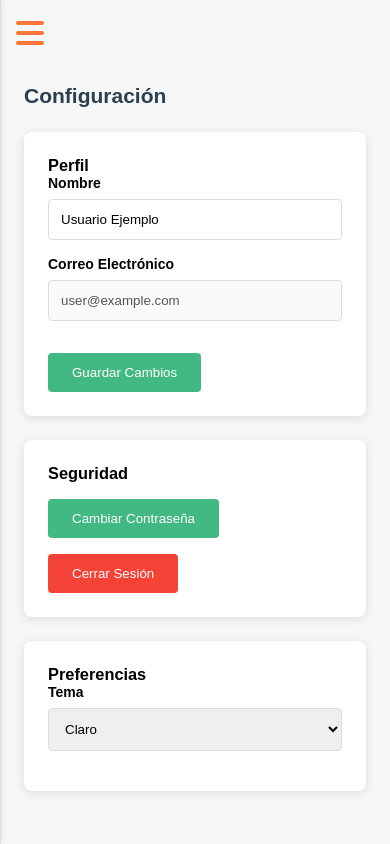
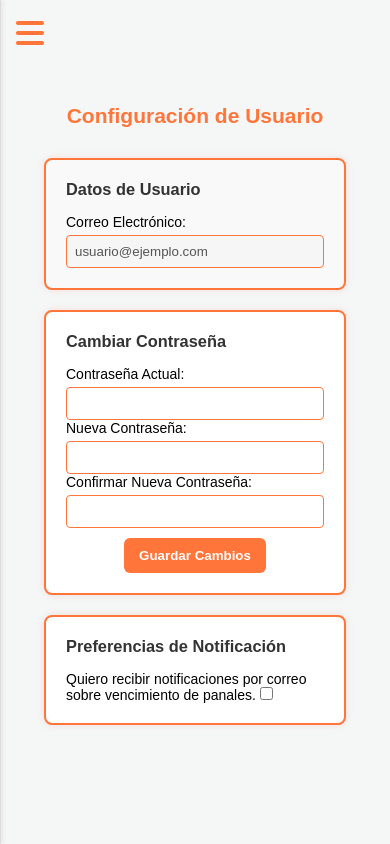
Before and after one commit to Jhonnyxavier2729/eggquality, a Vue app: page /settings in a window 390 px wide. Built offline with nearby package versions, Linux system fonts and the light colour scheme; no server answers; sample sign-in values are in the browser's storage.

Commit message:
se modifica el modulo de configuración y se modifica el modulo de Reg panala para que sea responsive en movil

```diff
--- a/src/router/index.js
+++ b/src/router/index.js
@@ -29,13 +29,6 @@ const routes = [
     path: '/register',
     name: 'register',
     component: () => import('@/views/RegisterView.vue'),
-    meta: { requiresAuth: false },
-  },
-
-  {
-    path: '/configuracion',
-    name: 'Configuracion',
-    component: () => import('@/views/ConfiguracionView.vue'),
     meta: { requiresAuth: false },
   },
   {
--- a/src/stores/auth.js
+++ b/src/stores/auth.js
@@ -60,7 +60,7 @@ export const useAuthStore = defineStore('auth', () => {
           toast.error('El correo no es válido.');
           break;
         default:
-          toast.error('Error al iniciar sesión. Inténtalo de nuevo.');
+          toast.error('Error al iniciar sesión, inténtalo de nuevo.');
       }
       throw err;
     } finally {
@@ -72,7 +72,7 @@ export const useAuthStore = defineStore('auth', () => {
     try {
       await signOut(auth);
       user.value = null;
-      toast.success('Cierre de sesión exitoso');
+      //toast.success('Cierre de sesión exitoso');
     }catch{
       toast.error('Error al cerrar sesión');
     }
--- a/src/views/ConfiguracionView.vue
+++ /dev/null
@@ -1,198 +0,0 @@
-<template>
-  <div class="config-container">
-    <h2>Configuración de Usuario</h2>
-    <div class="form-wrapper">
-
-      <!-- CAMBIO DE CONTRASEÑA -->
-      <section class="form-section password-section">
-        <h3>Cambiar Contraseña</h3>
-        <form @submit.prevent="cambiarContrasena">
-          <label>
-            Contraseña Actual:
-            <input v-model="contrasenaActual" type="password" required />
-          </label>
-          <label>
-            Nueva Contraseña:
-            <input v-model="nuevaContrasena" type="password" required />
-          </label>
-          <label>
-            Confirmar Nueva Contraseña:
-            <input v-model="confirmarContrasena" type="password" required />
-          </label>
-          <button type="submit">Guardar Cambios</button>
-        </form>
-      </section>
-
-      <!-- PREFERENCIAS DE NOTIFICACIÓN -->
-      <section class="form-section notificaciones-section">
-        <h3>Preferencias de Notificación</h3>
-        <label class="notificacion-label">
-
-          Quiero recibir notificaciones por correo sobre vencimiento de panales.
-          <input type="checkbox" v-model="recibirNotificaciones" />
-        </label>
-        <button class="notificacion-btn" @click="guardarPreferencias">
-          Guardar Preferencias
-        </button>
-      </section>
-
-    </div>
-  </div>
-</template>
-
-<script>
-export default {
-  name: 'ConfiguracionView',
-  data() {
-    return {
-      contrasenaActual: '',
-      nuevaContrasena: '',
-      confirmarContrasena: '',
-      recibirNotificaciones: false,
-    }
-  },
-  methods: {
-    cambiarContrasena() {
-      if (this.nuevaContrasena !== this.confirmarContrasena) {
-        alert('Las contraseñas no coinciden')
-        return
-      }
-      console.log('Contraseña cambiada correctamente')
-      alert('Contraseña actualizada con éxito.')
-    },
-    guardarPreferencias() {
-      console.log('Preferencia guardada:', this.recibirNotificaciones)
-      alert('Preferencias guardadas correctamente.')
-    },
-  },
-}
-</script>
-
-<style scoped>
-/* Contenedor general */
-.config-container {
-  max-width: 1000px;
-  margin: auto;
-  padding: 20px;
-}
-
-/* Títulos */
-h2 {
-  text-align: center;
-  margin-bottom: 30px;
-  color: #ff753a;
-}
-
-h3 {
-  margin-bottom: 15px;
-  color: #333333;
-}
-
-/* Secciones */
-.form-wrapper {
-  display: flex;
-  justify-content: space-between;
-  gap: 20px;
-  flex-wrap: wrap;
-}
-
-.form-section {
-  flex: 1;
-  min-width: 300px;
-  padding: 20px;
-  border-radius: 8px;
-  box-shadow: 0 0 8px rgba(232, 7, 7, 0.1);
-  box-sizing: border-box;
-}
-
-/* Colores de fondo por sección */
-.password-section {
-  background-color: #ffffff;
-  border: 2px solid #ff753a; /* Cambia el color del borde aquí */
-  border-radius: 8px;
-}
-
-.notificaciones-section {
-  background-color: fffff;
-  border: 2px solid #ff753a;
-}
-
-/* Etiqueta de la notificación */
-.notificacion-label {
-  display: flex;
-  align-items: center;
-  gap: 12px;
-  font-weight: 500;
-  color: #333;
-  flex-wrap: wrap;
-}
-
-/* Estilo checkbox */
-input[type='checkbox'] {
-  width: auto;
-  height: auto;
-  margin: 0;
-  padding: 0;
-}
-
-/* Botón */
-.notificacion-btn {
-  margin-top: 15px;
-  padding: 10px 16px;
-  background-color: #ff753a;
-  color: white;
-  border: none;
-  border-radius: 6px;
-  cursor: pointer;
-  font-weight: bold;
-  transition: background-color 0.3s ease;
-  width: 100%;
-  max-width: 250px;
-}
-
-.notificacion-btn:hover {
-  background-color: #e44d0e;
-}
-
-/* Campos de contraseña */
-input[type='password'] {
-  margin-top: 5px;
-  padding: 8px;
-  width: 100%;
-  box-sizing: border-box;
-  border-radius: 4px;
-  border: 1px solid #ff753a;
-}
-
-/* Botones generales */
-button {
-  margin-top: 10px;
-  padding: 10px 15px;
-  background-color: #ff753a;
-  color: white;
-  border: none;
-  border-radius: 6px;
-  cursor: pointer;
-  font-weight: bold;
-}
-
-button:hover {
-  background-color: #e44d0e;
-}
-
-/* Responsive */
-@media (max-width: 768px) {
-  .form-wrapper {
-    flex-direction: column;
-  }
-
-  .notificacion-label {
-    flex-direction: column;
-    align-items: flex-start;
-  }
-
-  .notificacion-btn {
-    width: 100%;
-  }
-}
-</style>
--- a/src/views/SettingsView.vue
+++ b/src/views/SettingsView.vue
@@ -1,125 +1,196 @@
 <template>
-  <div class="settings-view">
-    <h2>Configuración</h2>
+  <div class="config-container">
+    <h2>Configuración de Usuario</h2>
+    <div class="form-wrapper">
 
-    <div class="settings-grid">
-      <div class="settings-card">
-        <h3>Perfil</h3>
-        <div class="form-group">
-          <label>Nombre</label>
-          <input type="text" v-model="user.name" />
-        </div>
-        <div class="form-group">
-          <label>Correo Electrónico</label>
-          <input type="email" v-model="user.email" disabled />
-        </div>
-        <button class="save-btn">Guardar Cambios</button>
-      </div>
+      <!-- DATOS DE USUARIO -->
+      <section class="form-section user-data-section">
+        <h3>Datos de Usuario</h3>
+        <form @submit.prevent="guardarDatosUsuario">
+          <label>
+            Correo Electrónico:
+            <input type="email" v-model="user.email" disabled />
+          </label>
+        </form>
+      </section>
 
-      <div class="settings-card">
-        <h3>Seguridad</h3>
-        <button class="change-password-btn" @click="changePassword">
-          Cambiar Contraseña
-        </button>
-        <button class="logout-btn" @click="logout">
-          Cerrar Sesión
-        </button>
-      </div>
+      <!-- CAMBIO DE CONTRASEÑA -->
+      <section class="form-section password-section">
+        <h3>Cambiar Contraseña</h3>
+        <form @submit.prevent="cambiarContrasena">
+          <label>
+            Contraseña Actual:
+            <input v-model="contrasenaActual" type="password" required />
+          </label>
+          <label>
+            Nueva Contraseña:
+            <input v-model="nuevaContrasena" type="password" required />
+          </label>
+          <label>
+            Confirmar Nueva Contraseña:
+            <input v-model="confirmarContrasena" type="password" required />
+          </label>
+          <button type="submit" class="centered-button">Guardar Cambios</button>
+        </form>
+      </section>
 
-      <div class="settings-card">
-        <h3>Preferencias</h3>
-        <div class="form-group">
-          <label>Tema</label>
-          <select v-model="theme">
-            <option value="light">Claro</option>
-            <option value="dark">Oscuro</option>
-          </select>
-        </div>
-      </div>
+      <!-- PREFERENCIAS DE NOTIFICACIÓN -->
+      <section class="form-section notificaciones-section">
+        <h3>Preferencias de Notificación</h3>
+        <label class="notificacion-label">
+          Quiero recibir notificaciones por correo sobre vencimiento de panales.
+          <input type="checkbox" v-model="recibirNotificaciones" @change="guardarPreferencias"/>
+        </label>
+      </section>
+
     </div>
   </div>
 </template>
 
-<script setup>
-import { ref } from 'vue';
-import { useAuthStore } from '@/stores/auth';
-import { useRouter } from 'vue-router';
-
-const authStore = useAuthStore();
-const router = useRouter();
-
-const user = ref({
-  name: 'Usuario Ejemplo',
-  email: authStore.user?.email || 'user@example.com'
-});
-
-const theme = ref('light');
-
-const changePassword = () => {
-  console.log('Función para cambiar contraseña no implementada.');
-};
-
-const logout = () => {
-  authStore.logout();
-  router.push('/login');
-};
+<script>
+export default {
+  name: 'ConfiguracionView',
+  data() {
+    return {
+      user: {
+        email: 'usuario@ejemplo.com', // Simulación de datos de usuario
+      },
+      contrasenaActual: '',
+      nuevaContrasena: '',
+      confirmarContrasena: '',
+      recibirNotificaciones: false,
+    }
+  },
+  methods: {
+    guardarDatosUsuario() {
+      console.log('Datos de usuario guardados:', this.user)
+      alert('Datos de usuario guardados correctamente.')
+    },
+    cambiarContrasena() {
+      if (this.nuevaContrasena !== this.confirmarContrasena) {
+        alert('Las contraseñas no coinciden')
+        return
+      }
+      console.log('Contraseña cambiada correctamente')
+      alert('Contraseña actualizada con éxito.')
+    },
+    guardarPreferencias() {
+      console.log('Preferencia guardada:', this.recibirNotificaciones)
+      alert('Preferencias guardadas correctamente.')
+    },
+  },
+}
 </script>
 
 <style scoped>
-.settings-view {
-  max-width: 1200px;
-  margin: 0 auto;
+/* Contenedor general */
+.config-container {
+  max-width: 1000px;
+  margin: auto;
+  padding: 20px;
 }
 
+/* Títulos */
 h2 {
-  color: #2c3e50;
-  margin-bottom: 1.5rem;
+  text-align: center;
+  margin-bottom: 30px;
+  color: #ff753a;
 }
 
-.settings-grid {
-  display: grid;
-  grid-template-columns: repeat(auto-fit, minmax(300px, 1fr));
-  gap: 1.5rem;
+h3 {
+  margin-bottom: 15px;
+  color: #333333;
 }
 
-.settings-card {
-  background: white;
-  border-radius: 8px;
-  padding: 1.5rem;
-  box-shadow: 0 2px 10px rgba(0, 0, 0, 0.1);
+/* Secciones */
+.form-wrapper {
+  display: flex; /* Flexbox para alinear en fila */
+  justify-content: space-between; /* Espacio uniforme entre secciones */
+  gap: 20px; /* Espaciado entre secciones */
+  flex-wrap: nowrap; /* Evita que las secciones se apilen */
 }
 
-.form-group {
-  margin-bottom: 1rem;
+.form-section {
+  flex: 1; /* Todas las secciones ocupan el mismo espacio */
+  min-width: 300px;
+  padding: 20px;
+  border-radius: 8px;
+  box-shadow: 0 0 8px rgba(232, 7, 7, 0.1);
+  box-sizing: border-box;
 }
 
-.form-group label {
-  display: block;
-  font-weight: bold;
-  margin-bottom: 0.5rem;
+/* Ajustes específicos para cada sección */
+.user-data-section {
+  background-color: #f9f9f9;
+  border: 2px solid #ff753a;
 }
 
-.form-group input,
-.form-group select {
-  width: 100%;
-  padding: 0.75rem;
-  border: 1px solid #ddd;
-  border-radius: 4px;
+.password-section {
+  background-color: #ffffff;
+  border: 2px solid #ff753a;
 }
 
-.save-btn,
-.change-password-btn,
-.logout-btn {
-  background-color: #42b983;
+.notificaciones-section {
+  background-color: #ffffff;
+  border: 2px solid #ff753a;
+}
+
+/* Botones */
+button {
+  margin-top: 10px;
+  padding: 10px 15px;
+  background-color: #ff753a;
   color: white;
   border: none;
-  padding: 0.75rem 1.5rem;
-  border-radius: 4px;
+  border-radius: 6px;
   cursor: pointer;
-  margin-top: 1rem;
+  font-weight: bold;
 }
 
-.logout-btn {
-  background-color: #f44336;
+button:hover {
+  background-color: #e44d0e;
+}
+
+/* Campos de entrada */
+input[type='email'],
+input[type='password'] {
+  margin-top: 5px;
+  padding: 8px;
+  width: 100%;
+  box-sizing: border-box;
+  border-radius: 4px;
+  border: 1px solid #ff753a;
+}
+
+/* Centrar el botón dentro del formulario */
+form {
+  display: flex;
+  flex-direction: column;
+  align-items: center; /* Centra el contenido horizontalmente */
+}
+
+.centered-button {
+  margin-top: 10px;
+  padding: 10px 15px;
+  background-color: #ff753a;
+  color: white;
+  border: none;
+  border-radius: 6px;
+  cursor: pointer;
+  font-weight: bold;
+}
+
+.centered-button:hover {
+  background-color: #e44d0e;
+}
+/* Responsive */
+@media (max-width: 768px) {
+  .form-wrapper {
+    flex-direction: column; /* Apila las secciones en pantallas pequeñas */
+  }
+
+  .form-section {
+    flex: 1 0 100%; /* Cada sección ocupa todo el ancho */
+  }
 }
 </style>
```
Also changed, not shown: src/views/HoneycombView.vue (+9 -1 lines).
